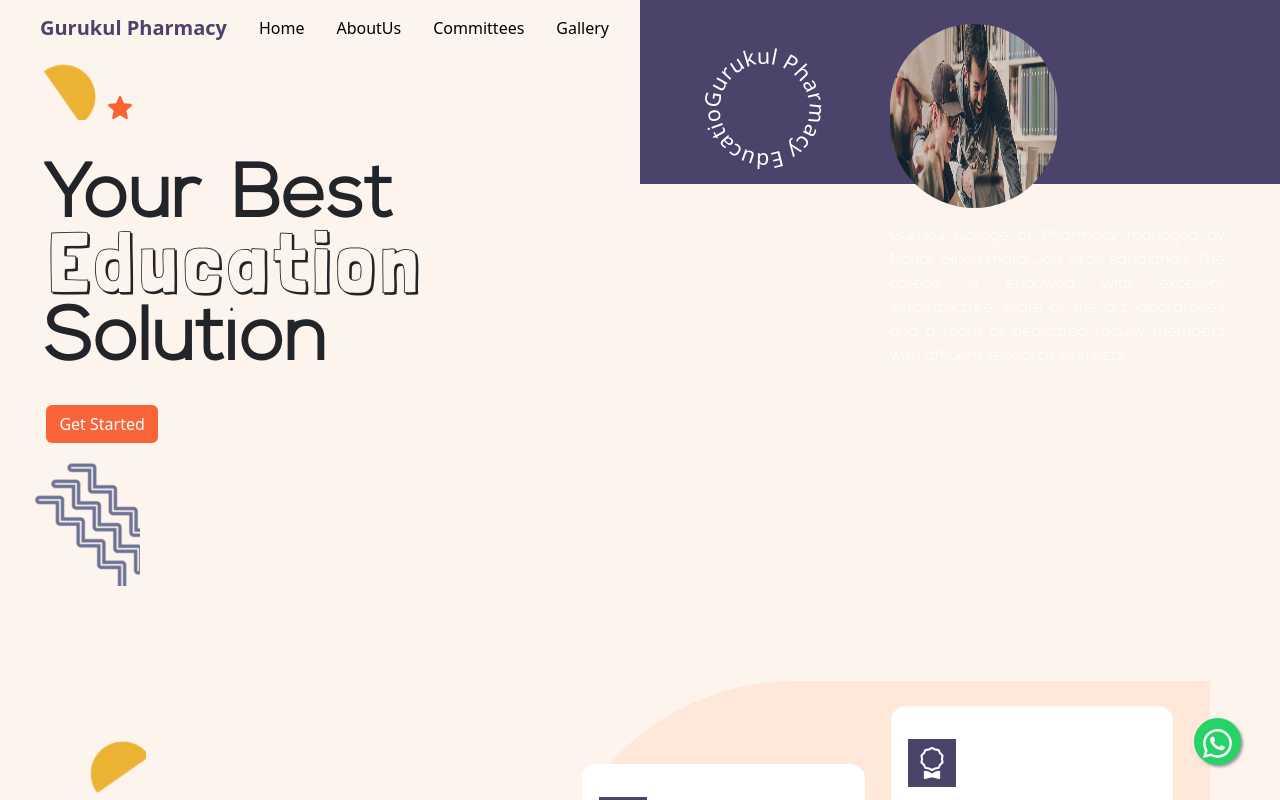
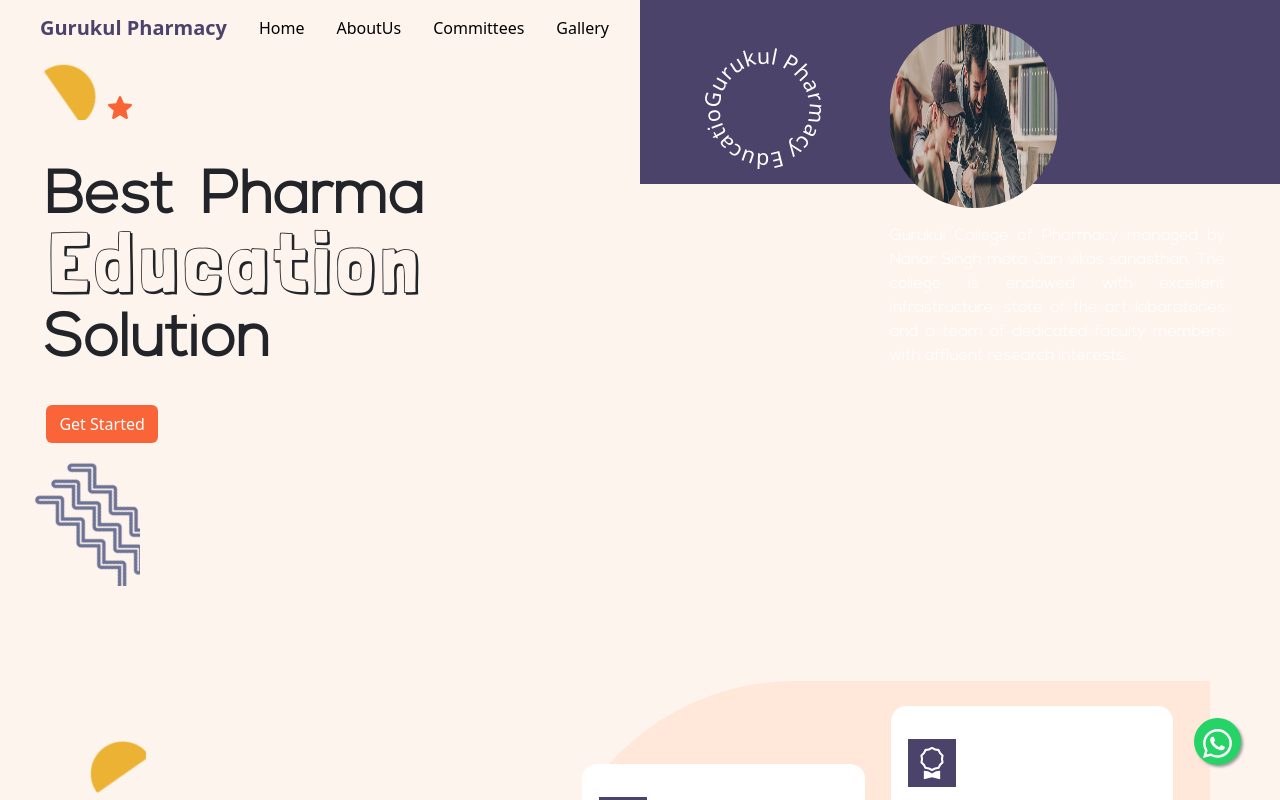
Before and after one commit to pradeep-chauhan/Pharmacy, a Next.js app: page / in a window 1280 px wide. Shown: the top 800 px of the page. Built offline with nearby package versions, Linux system fonts and the light colour scheme.

Commit message:
contact us image change

```diff
--- a/components/ContactUs.jsx
+++ b/components/ContactUs.jsx
@@ -56,7 +56,7 @@ import { useForm } from 'react-hook-form'
 import Card from 'react-bootstrap/Card';
 import Button from 'react-bootstrap/Button';
 import axios from 'axios';
-import Contact from '../images/contactus.svg'
+import Contact from '../images/contact-img.svg'
 function ContactUs() {
   const { register, handleSubmit, formState: { errors }, reset } = useForm();
   async function onSubmit(values) {
--- a/components/Footer.jsx
+++ b/components/Footer.jsx
@@ -31,15 +31,16 @@ function Footer() {
               </p>
               <p className="inline d-flex justify-content-start contact-us-paragraph text-white ">
                 <Phone className="fa fa-phone contactIcon"></Phone>
-                <a href="tel:+918107973076" className="text-white">+91 8107973076</a>
+                <a href="tel:+918107973076" className="text-white">+91-8107973076</a>
               </p>
               <p className='inline d-flex justify-content-start contact-us-paragraph text-white mb-5'>
                 <Envelope className='contactIcon '> </Envelope>
-                <a href="" className="text-white"> abc@gmail.com </a>
+                <a href="mailto:gurukulcollegepharmacy@gmail.com" className="text-white"> gurukulcollegepharmacy@gmail.com </a>
               </p>
             </div>
             <div className='col-lg-4 col-xl-4 col-md-4 col-sm-12 col-xs-12 mb-4'>
-              <iframe src="https://www.google.com/maps/embed?pb=!1m18!1m12!1m3!1d3627.519905876953!2d73.80689775016938!3d24.605759684097034!2m3!1f0!2f0!3f0!3m2!1i1024!2i768!4f13.1!3m3!1m2!1s0x3967e760b733ed27%3A0x6a295f012d92ec1f!2sAlvrio%20Labs!5e0!3m2!1sen!2sin!4v1663225453049!5m2!1sen!2sin" width="100%" height="100%" allowFullScreen="" loading="lazy" referrerPolicy="no-referrer-when-downgrade"></iframe>
+              {/* <iframe src="https://www.google.com/maps/embed?pb=!1m18!1m12!1m3!1d3627.519905876953!2d73.80689775016938!3d24.605759684097034!2m3!1f0!2f0!3f0!3m2!1i1024!2i768!4f13.1!3m3!1m2!1s0x3967e760b733ed27%3A0x6a295f012d92ec1f!2sAlvrio%20Labs!5e0!3m2!1sen!2sin!4v1663225453049!5m2!1sen!2sin" width="100%" height="100%" allowFullScreen="" loading="lazy" referrerPolicy="no-referrer-when-downgrade"></iframe> */}
+              <iframe src="https://www.google.com/maps/embed?pb=!1m14!1m8!1m3!1d14529.2940673613!2d73.925506!3d24.4395586!3m2!1i1024!2i768!4f13.1!3m3!1m2!1s0x3967c0c89381f373%3A0x3d61c5ac06b2bf9a!2sThe%20Gurukul%20college%20%26%20School!5e0!3m2!1sen!2sin!4v1666853344782!5m2!1sen!2sin" width="100%" height="100%" allowfullscreen="" loading="lazy" referrerpolicy="no-referrer-when-downgrade"></iframe>
             </div>
           </div>
         </div>
--- a/components/Homepage.jsx
+++ b/components/Homepage.jsx
@@ -47,7 +47,7 @@ function Homepage() {
                     <Image src={Svg1} className='homepage-svg1' />
                     <Image src={Svg3} className='homepage-svg3' />
                   </div>
-                  <h1 className=" mt-5 homepageheading">Your Best </h1>
+                  <h1 className=" mt-5 homepageheading">Best Pharma</h1>
 
                   <h1 className=" mt-2 ms-1  homepageheading1">Education</h1>
                   <h1 className="mt-4  homepageheading">Solution</h1>
--- a/design/homepage.css
+++ b/design/homepage.css
@@ -22,7 +22,7 @@ a {
   letter-spacing: normal;
   word-spacing: 10px;
   font-weight: 800;
-  font-size: 75px;
+  font-size: 60px;
   font-variant: normal;
 }
 
```
Also changed, not shown: images/contact-img.svg (added).
